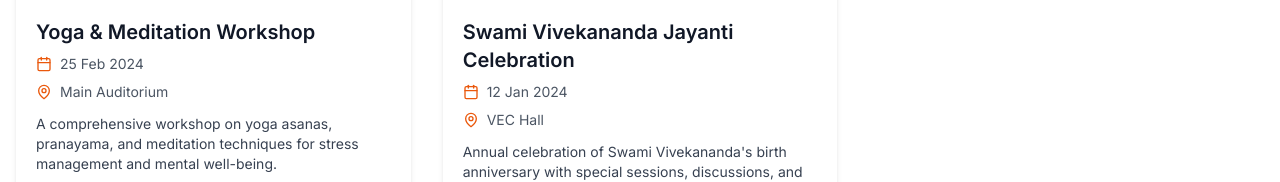
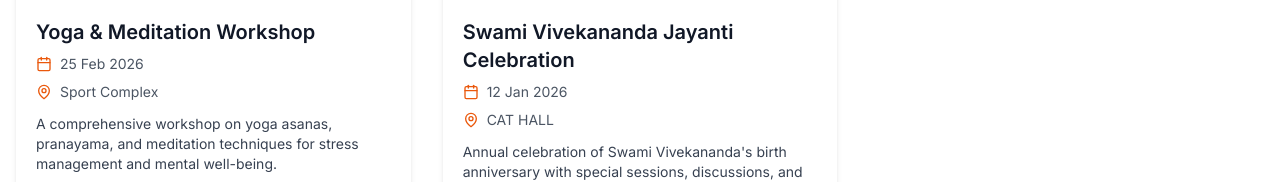
Before and after one commit to Yash122005/Value-Education-Cell---BITM, a Next.js app: page /events in a window 1280 px wide. Shown: the part 690-872 px from the top of the page. Built offline with nearby package versions, Linux system fonts and the light colour scheme.

Commit message:
Update event dates and locations for upcoming events

```diff
--- a/app/events/page.tsx
+++ b/app/events/page.tsx
@@ -8,16 +8,16 @@
 const upcomingEvents = [
   {
     title: 'Yoga & Meditation Workshop',
-    date: '25 Feb 2024',
-    location: 'Main Auditorium',
+    date: '25 Feb 2026',
+    location: 'Sport Complex',
     description:
       'A comprehensive workshop on yoga asanas, pranayama, and meditation techniques for stress management and mental well-being.',
     image: 'https://images.unsplash.com/photo-1506126613408-eca07ce68773?w=800',
   },
   {
     title: 'Swami Vivekananda Jayanti Celebration',
-    date: '12 Jan 2024',
-    location: 'VEC Hall',
+    date: '12 Jan 2026',
+    location: 'CAT HALL',
     description:
       'Annual celebration of Swami Vivekananda\'s birth anniversary with special sessions, discussions, and cultural programs.',
     image: 'https://images.unsplash.com/photo-1524178232363-1fb2b075b655?w=800',
```
